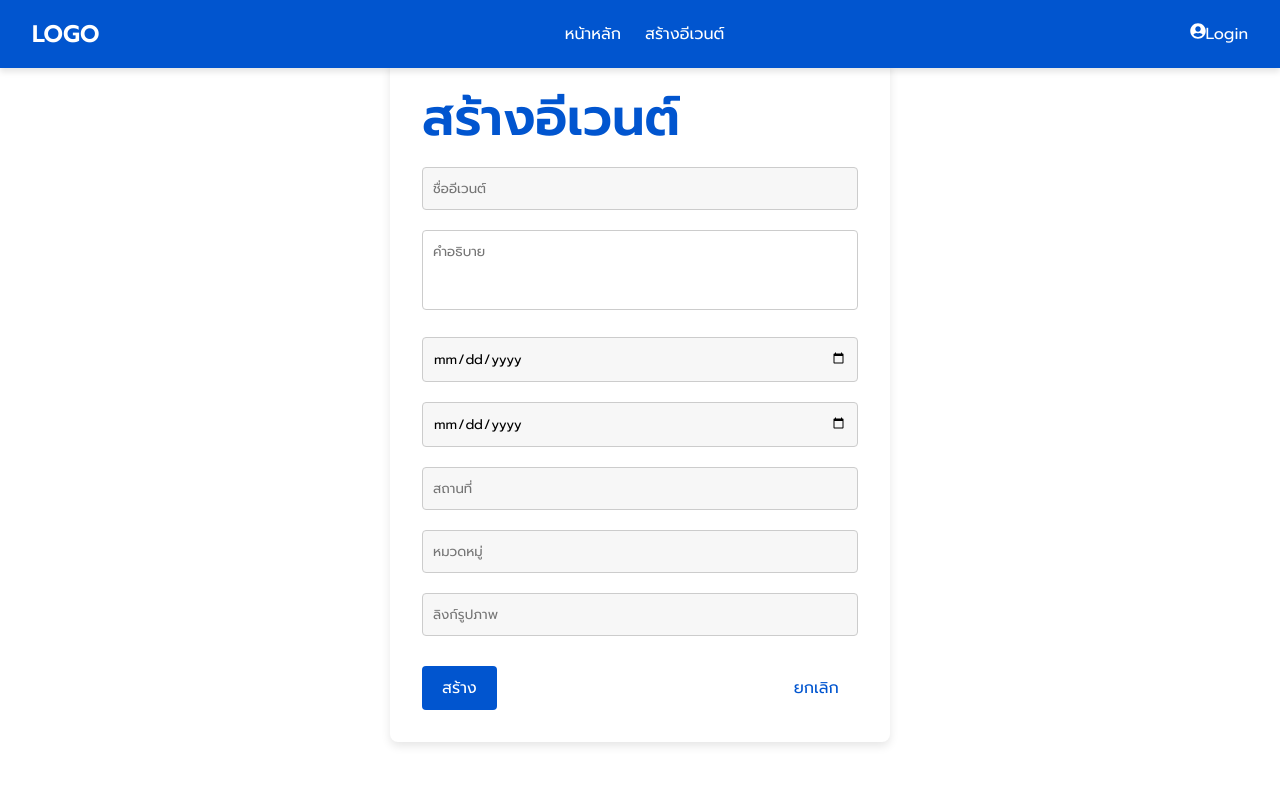
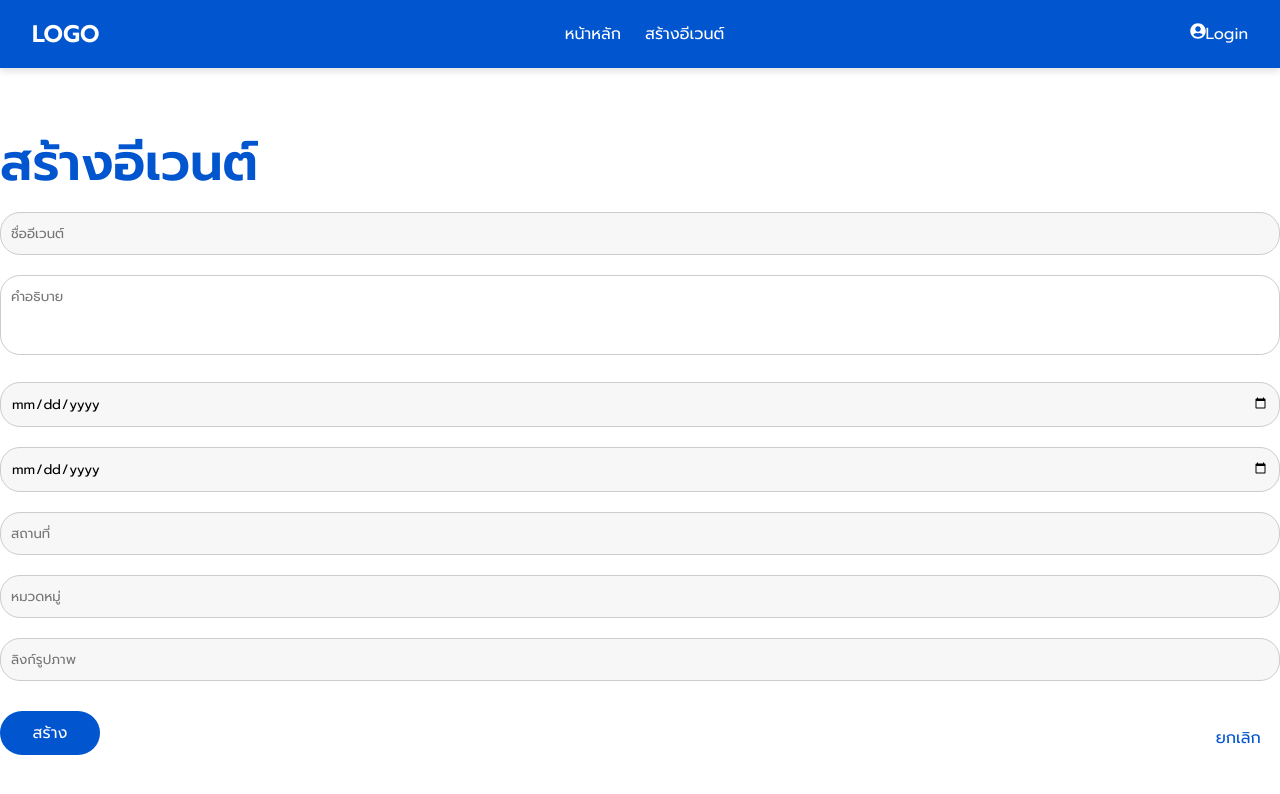
Before and after one commit to NarongdechP/Local-Vibes-Web-app, a React (Vite) app in the folder src/: page /Local-Vibes-Web-app/create in a window 1280 px wide. Shown: the top 794 px of the page. Built offline with nearby package versions, Linux system fonts and the light colour scheme; some icons are missing.

Commit message:
แก้ไขหน้าเว็บบางส่วน

```diff
--- a/src/App.css
+++ b/src/App.css
@@ -352,18 +352,6 @@ a {
 
 /* styling of close button */
 /* == you can click the close button to remove text == */
-.reset {
-  border: none;
-  background: none;
-  opacity: 0;
-  visibility: hidden;
-}
-
-/* close button shown when typing */
-input:not(:placeholder-shown) ~ .reset {
-  opacity: 1;
-  visibility: visible;
-}
 
 /* sizing svg icons */
 .form svg {
--- a/src/components/EventCard.jsx
+++ b/src/components/EventCard.jsx
@@ -1,5 +1,6 @@
 import React from 'react';
 import { Link } from 'react-router-dom';
+
 
 const EventCard = ({ event }) => {
   return (
--- a/src/pages/Create_Event.css
+++ b/src/pages/Create_Event.css
@@ -9,15 +9,17 @@ body {
     display: flex;
     justify-content: center;
     align-items: center;
-    height: 100vh;
+    height: 100%;
+    width: 100%;
   }
 
   .CreateEvent-form-wrapper {
     background: white;
-    padding: 2rem;
+    /* padding: 2rem;
     border-radius: 8px;
-    box-shadow: 0 4px 10px rgba(0, 0, 0, 0.1);
-    max-width: 500px;
+    box-shadow: 0 4px 10px rgba(0, 0, 0, 0.1); */
+    max-width: 1280px;
+    margin-top: 100px;
     width: 100%;
   }
 
@@ -31,7 +33,7 @@ body {
     padding: 10px;
     margin: 10px 0;
     border: 1px solid #ccc;
-    border-radius: 4px;
+    border-radius: 20px;
   }
 
   textarea.CreateEvent-input {
@@ -50,8 +52,10 @@ body {
     color: white;
     border: none;
     padding: 10px 20px;
-    border-radius: 4px;
+    border-radius: 40px;
+    width: 100px;
     cursor: pointer;
+    margin-bottom: 10px;
   }
 
   .CreateEvent-secondary-btn {
--- a/src/pages/Home.css
+++ b/src/pages/Home.css
@@ -113,11 +113,14 @@
   padding-inline: 0.5em;
   padding-block: 0.7em;
   border: none;
+  color: white !important;
 
 }
 .input::placeholder {
   color: #fff;
 }
+
+
 
 
 /* styling of animated border */
--- a/src/pages/Login.css
+++ b/src/pages/Login.css
@@ -121,6 +121,11 @@ body {
     width: 100%;
   }
 
+  .login-button:hover {
+    background: #0041a8;
+    box-shadow: 0 6px 10px rgba(1, 85, 207, 0.3);
+  }
+
   .signup-link {
     text-align: center;
     font-size: 14px;
```
